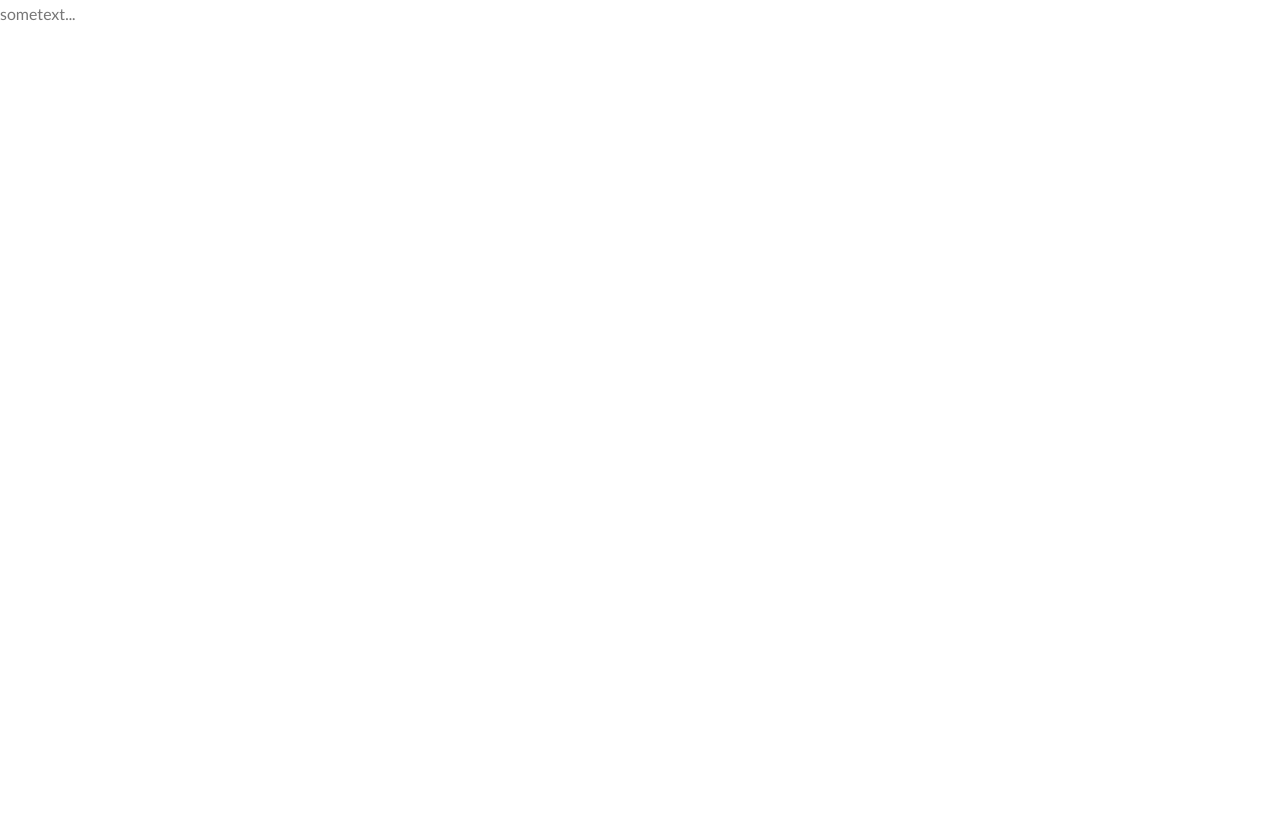
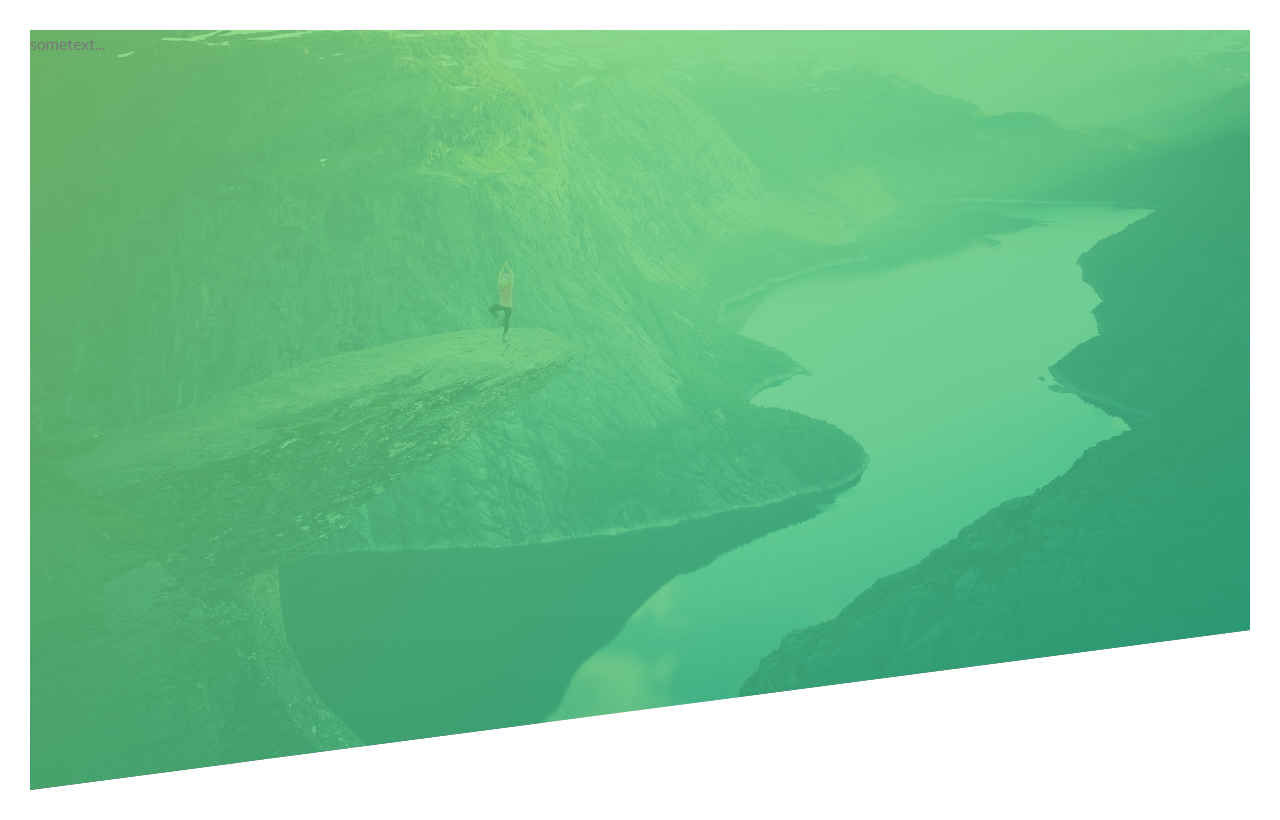
Before and after one commit to cuong0411/advanced-css, a plain HTML site: page Natours/starter/index.html in a window 1280 px wide. Drawn offline with Linux system fonts and the light colour scheme; files that its build step writes are made by us from their sources.

Commit message:
learn about linear-gradient and clip-path

```diff
--- a/Natours/starter/css/style.css
+++ b/Natours/starter/css/style.css
@@ -1,11 +1,8 @@
-/*
-COLORS:
-
-Light green: #7ed56f
-Medium green: #55c57a
-Dark green: #28b485
-
-*/
+:root {
+  --clr-light-green: #7ed56f;
+  --clr-medium-green: #55c57a;
+  --clr-dark-green: #28b485;
+}
 
 * {
   margin: 0;
@@ -19,4 +16,13 @@ body {
   font-size: 16px;
   line-height: 1.7;
   color: #777;
+  padding: 30px;
 }
+
+.header {
+  height: 95vh;
+  background-image: linear-gradient(to right bottom, rgb(128, 214, 113, 0.8), rgb(40, 180, 133, 0.8)), url(../img/hero.jpg);
+  background-size: cover;
+  background-position: top;
+  clip-path: polygon(0 0, 100% 0, 100% 75vh, 0 100%);
+}
```
